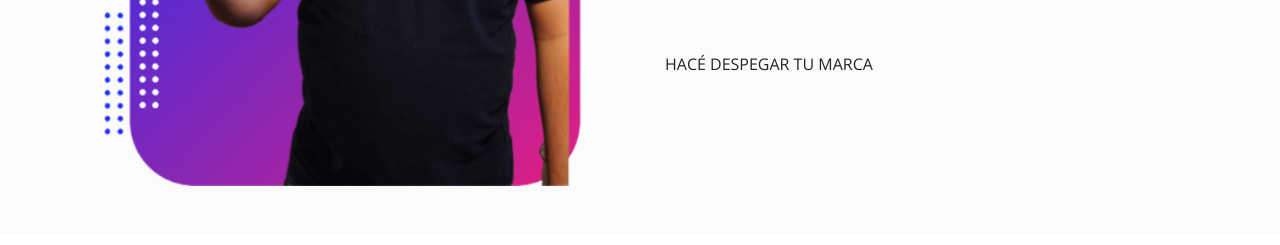
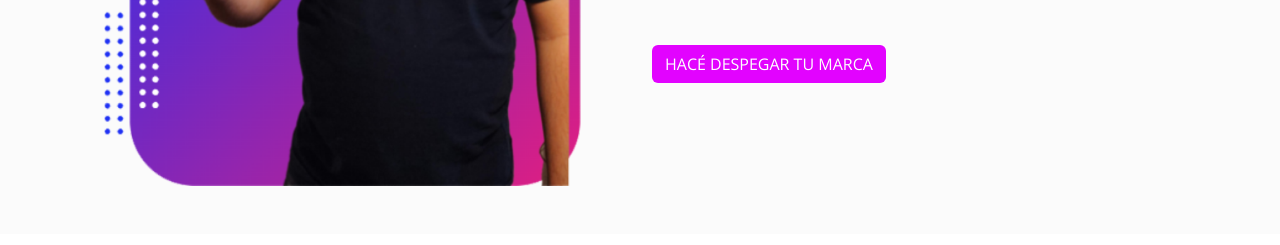
Before and after one commit to Facundo2208/meierdigital, a plain HTML site: page index.html in a window 1280 px wide. Shown: the part 465-710 px from the top of the page. Drawn offline with nearby package versions, Linux system fonts and the light colour scheme.

Commit message:
Add files via upload

```diff
--- a/assets/css/style.css
+++ b/assets/css/style.css
@@ -98,6 +98,11 @@ h6 {
   100% {
     transform: rotate(360deg);
   }
+}
+
+#key{
+  background-color:rgb(226, 3, 255);
+  color:white;
 }
 
 /*--------------------------------------------------------------
@@ -523,7 +528,7 @@ h6 {
   -webkit-text-fill-color: transparent;
 }
 
-@media (max-width:667px){
+@media (max-width:720px){
   #hero{
     background-color: #48484800;
     height: 600px;
```
